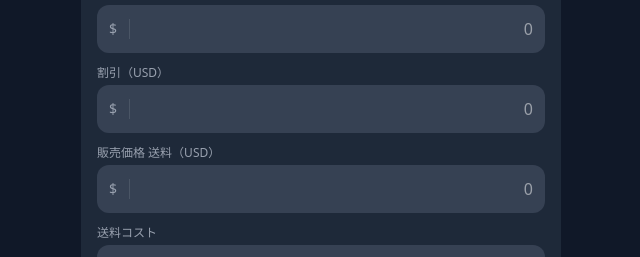
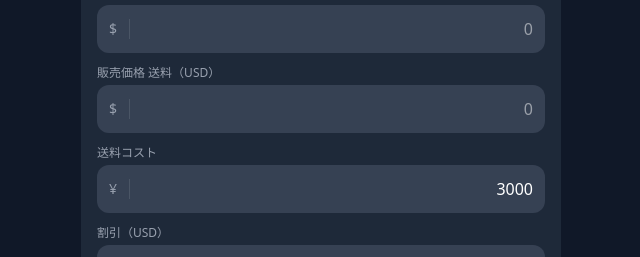
Before and after one commit to Tokinomi/ebay-calc-app, a Next.js app: page / in a window 1280 px wide. Shown: the part 537-794 px from the top of the page, without its empty margins (319-959 px from the left). Built offline with nearby package versions, Linux system fonts and the light colour scheme; no server answers.

Commit message:
Move discount field below shipping cost

```diff
--- a/app/components/InputSection.tsx
+++ b/app/components/InputSection.tsx
@@ -97,13 +97,6 @@ export default function InputSection({
             step={0.01}
           />
           <NumberInput
-            label={`割引（${inputs.currency}）`}
-            value={inputs.discount}
-            onChange={(v) => onInputChange("discount", v)}
-            prefix={currencySymbol}
-            step={0.01}
-          />
-          <NumberInput
             label={`販売価格 送料（${inputs.currency}）`}
             value={inputs.sellingShippingPrice}
             onChange={(v) => onInputChange("sellingShippingPrice", v)}
@@ -115,6 +108,13 @@ export default function InputSection({
             value={inputs.shippingCost}
             onChange={(v) => onInputChange("shippingCost", v)}
             prefix="¥"
+          />
+          <NumberInput
+            label={`割引（${inputs.currency}）`}
+            value={inputs.discount}
+            onChange={(v) => onInputChange("discount", v)}
+            prefix={currencySymbol}
+            step={0.01}
           />
         </div>
       </div>
```
